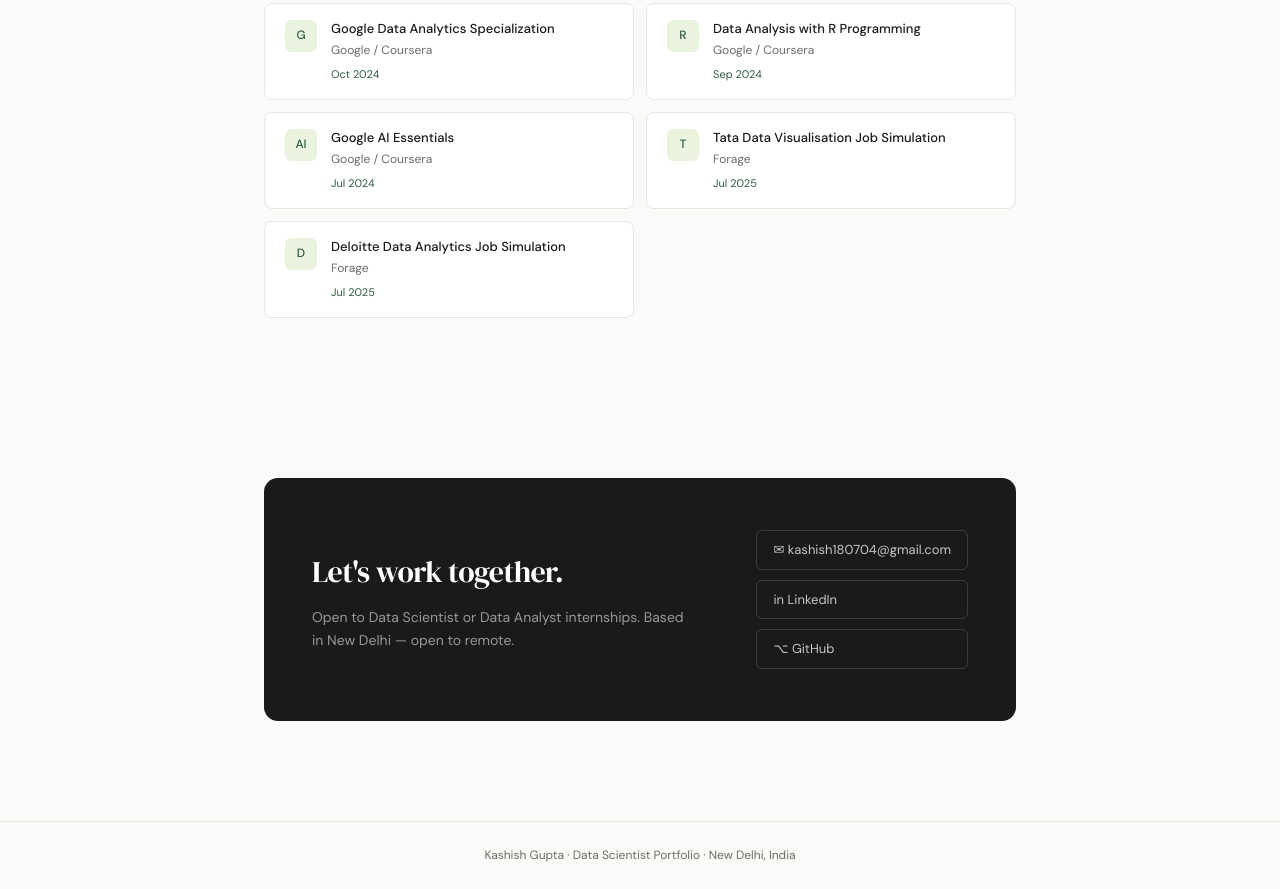
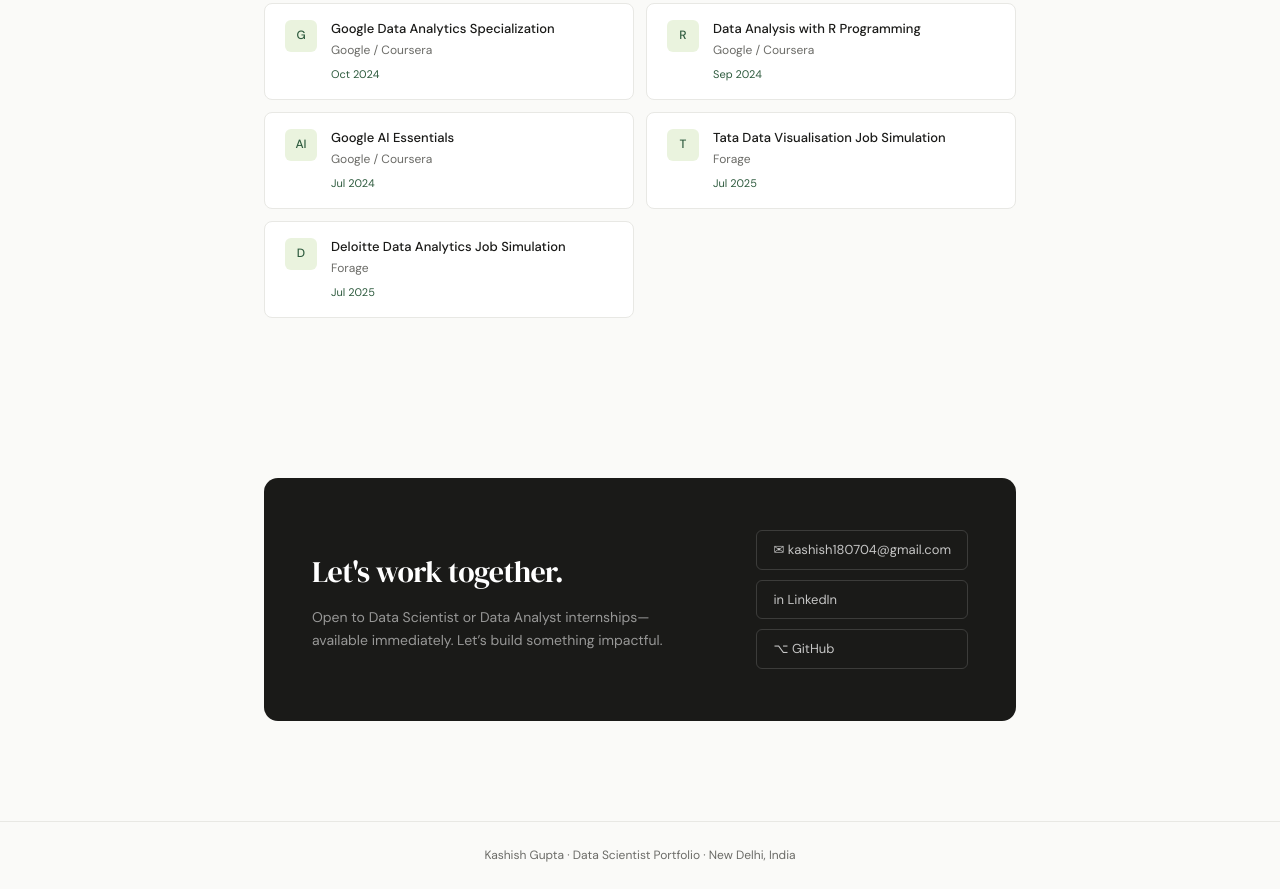
Before and after one commit to Kashish1418/kashish-portfolio, a plain HTML site: page index.html in a window 1280 px wide. Shown: the part 2522-3411 px from the top of the page. Drawn offline with Linux system fonts and the light colour scheme.

Commit message:
Update index.html

```diff
--- a/index.html
+++ b/index.html
@@ -475,7 +475,7 @@
   <div class="contact-inner">
     <div>
       <div class="contact-heading">Let's work together.</div>
-      <p class="contact-sub">Open to Data Scientist or Data Analyst internships. Based in New Delhi — open to remote.</p>
+      <p class="contact-sub">Open to Data Scientist or Data Analyst internships— available immediately. Let’s build something impactful.</p>
     </div>
     <div class="contact-links">
       <a href="mailto:kashish180704@gmail.com" class="contact-link">✉ kashish180704@gmail.com</a>
```
